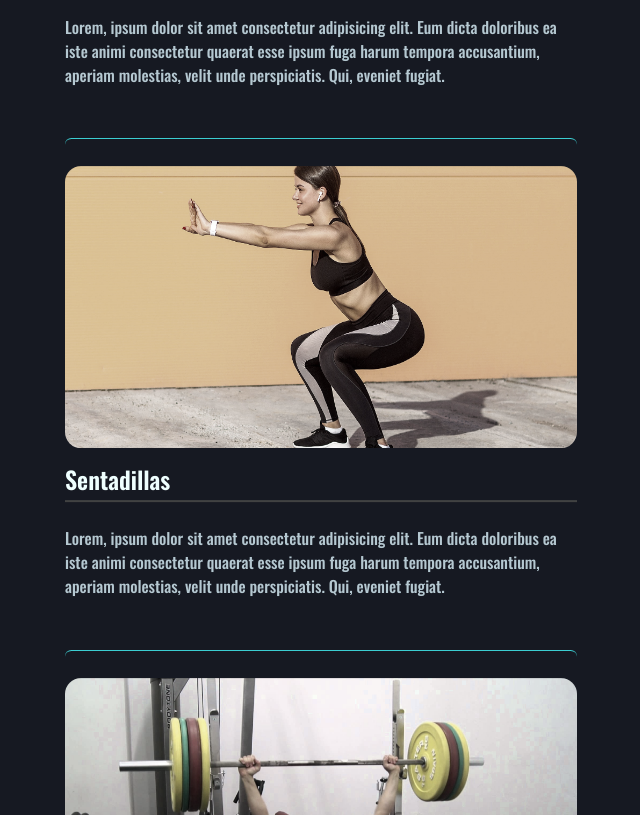
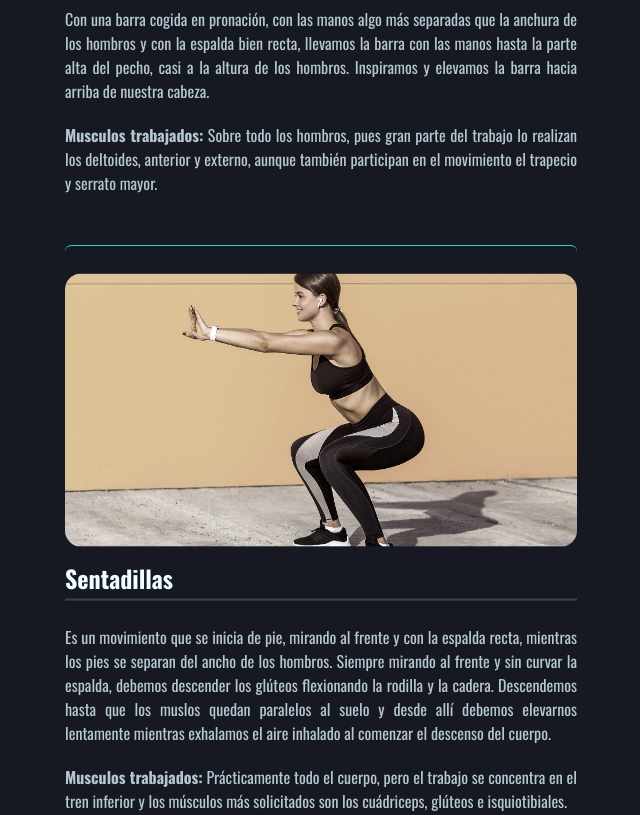
Before and after one commit to Kurotsuky/ResponsiveWeb_Project, a plain HTML site: page pages/ejercicios.html in a window 1280 px wide. Shown: the part 940-1755 px from the top of the page, without its empty margins (319-959 px from the left). Drawn offline with nearby package versions, Linux system fonts and the light colour scheme.

Commit message:
Descripciones puestas

```diff
--- a/css/main.css
+++ b/css/main.css
@@ -1,4 +1,4 @@
-@import url("https://fonts.googleapis.com/css2?family=Oswald:wght@300;400;500;600&display=swap");
+@import url("https://fonts.googleapis.com/css2?family=Oswald:wght@300;400;500;600;700&display=swap");
 @import url("https://fonts.googleapis.com/css2?family=Roboto:wght@300;400;500&display=swap");
 
 * {
@@ -13,9 +13,13 @@ html {
 
 body {
   font-family: "Oswald", sans-serif;
-  font-weight: 500;
+  font-weight: 400;
   background-color: #414150;
   color: #efffff;
+}
+
+p {
+  text-align: justify;
 }
 
 ul,
@@ -28,6 +32,10 @@ a {
   color: inherit;
 }
 
+strong {
+  font-weight: bold;
+}
+
 /* --- NAV --- */
 .navbar {
   display: flex;
@@ -37,6 +45,8 @@ a {
   background-color: #212332;
   font-size: 1.1rem;
   z-index: 1;
+
+  font-weight: 500;
 }
 
 .sticky {
@@ -84,6 +94,7 @@ a {
 /* --- HEADER --- */
 header {
   width: 100%;
+  font-weight: 500;
 }
 
 /* --- MAIN --- */
@@ -178,7 +189,7 @@ main {
 
 .articles-list > article .article-content img {
   width: 100%;
-  height: 22vw;
+  height: 21.3vw;
   margin-bottom: 0.5rem;
   border-radius: 1rem;
   filter: grayscale(60%);
@@ -197,6 +208,10 @@ main {
 
 .articles-list > article .article-content p {
   color: #b5c8d1;
+}
+
+.articles-list > article .article-content p:nth-child(3) {
+  margin-top: 1.25rem;
 }
 
 /* --- PAGINACION --- */
@@ -223,6 +238,10 @@ main {
 .pagination span a {
   padding-right: 0.5rem;
   color: #3e92b3;
+}
+
+.pagination span a:hover {
+  cursor: pointer;
 }
 
 .pagination span a:first-of-type,
--- a/pages/ejercicios.html
+++ b/pages/ejercicios.html
@@ -48,7 +48,8 @@
                         <img src="../images/ejercicios/press_militar.jpg" alt="" />
                         <h2>Press Militar</h2>
                     </a>
-                    <p>Lorem, ipsum dolor sit amet consectetur adipisicing elit. Eum dicta doloribus ea iste animi consectetur quaerat esse ipsum fuga harum tempora accusantium, aperiam molestias, velit unde perspiciatis. Qui, eveniet fugiat.</p>
+                    <p>Con una barra cogida en pronación, con las manos algo más separadas que la anchura de los hombros y con la espalda bien recta, llevamos la barra con las manos hasta la parte alta del pecho, casi a la altura de los hombros. Inspiramos y elevamos la barra hacia arriba de nuestra cabeza.</p>
+                    <p><strong>Musculos trabajados:</strong> Sobre todo los hombros, pues gran parte del trabajo lo realizan los deltoides, anterior y externo, aunque también participan en el movimiento el trapecio y serrato mayor.</p>
                 </div>
             </article>
             <article>
@@ -57,7 +58,8 @@
                         <img src="../images/ejercicios/sentadillas.jpg" alt="" />
                         <h2>Sentadillas</h2>
                     </a>
-                    <p>Lorem, ipsum dolor sit amet consectetur adipisicing elit. Eum dicta doloribus ea iste animi consectetur quaerat esse ipsum fuga harum tempora accusantium, aperiam molestias, velit unde perspiciatis. Qui, eveniet fugiat.</p>
+                    <p>Es un movimiento que se inicia de pie, mirando al frente y con la espalda recta, mientras los pies se separan del ancho de los hombros. Siempre mirando al frente y sin curvar la espalda, debemos descender los glúteos flexionando la rodilla y la cadera. Descendemos hasta que los muslos quedan paralelos al suelo y desde allí debemos elevarnos lentamente mientras exhalamos el aire inhalado al comenzar el descenso del cuerpo.</p>
+                    <p><strong>Musculos trabajados:</strong> Prácticamente todo el cuerpo, pero el trabajo se concentra en el tren inferior y los músculos más solicitados son los cuádriceps, glúteos e isquiotibiales.</p>
                 </div>
             </article>
             <article>
@@ -66,7 +68,8 @@
                         <img src="../images/ejercicios/press_banca.jpg" alt="" />
                         <h2>Press Banca</h2>
                     </a>
-                    <p>Lorem, ipsum dolor sit amet consectetur adipisicing elit. Eum dicta doloribus ea iste animi consectetur quaerat esse ipsum fuga harum tempora accusantium, aperiam molestias, velit unde perspiciatis. Qui, eveniet fugiat.</p>
+                    <p>Para iniciar la realización del ejercicio es necesario acostarse en un banco plano con los glúteos, caderas y hombros sobre el banco. Los pies deben apoyarse en el suelo, separados un poco más allá del ancho de lo hombros. Con las manos debemos tomar la barra de manera que las palmas miren hacia adelante, es decir, en pronación, y separadas ligeramente más allá de la anchura de los hombros. Desde allí debemos inspirar y descender lentamente la barra hacia el pecho, sin despegar la espalda del banco. Una vez la barra esté sobre el pecho debemos empujar hacia arriba mientras espiramos y subimos lentamente los brazos.</p>
+                    <p><strong>Musculos trabajados:</strong> Principalmente el pectoral mayor, aunque también se demanda el trabajo del pectoral menor, los tríceps, el deltoides anterior, los serratos y el coracobraquial.</p>
                 </div>
             </article>
             <article>
@@ -75,7 +78,8 @@
                         <img src="../images/ejercicios/peso_muerto.jpg" alt="" />
                         <h2>Peso Muerto</h2>
                     </a>
-                    <p>Lorem, ipsum dolor sit amet consectetur adipisicing elit. Eum dicta doloribus ea iste animi consectetur quaerat esse ipsum fuga harum tempora accusantium, aperiam molestias, velit unde perspiciatis. Qui, eveniet fugiat.</p>
+                    <p>Debemos colocarnos de pie frente a una barra situada en el suelo, con las piernas ligeramente separadas y las rodillas levemente flexionadas. Desde esta posición inicial debemos inclinar el tronco hacia adelante manteniendo la espalda recta y coger la barra con las manos mientras las palmas miran hacia el cuerpo, es decir, en pronación. Inspiramos y subimos el cuerpo, colocándonos en posición vertical nuevamente. Espiramos al final del movimiento.</p>
+                    <p><strong>Musculos trabajados:</strong> Sobre todo los músculos situados en la parte posterior de las piernas, ya que al enderezar el torso cargando peso se trabaja el glúteo mayor y los isquiotibiales o femorales.</p>
                 </div>
             </article>
 
```
Also changed, not shown: index.html (+8 -5 lines), pages/dietas.html (+5 -5 lines).
